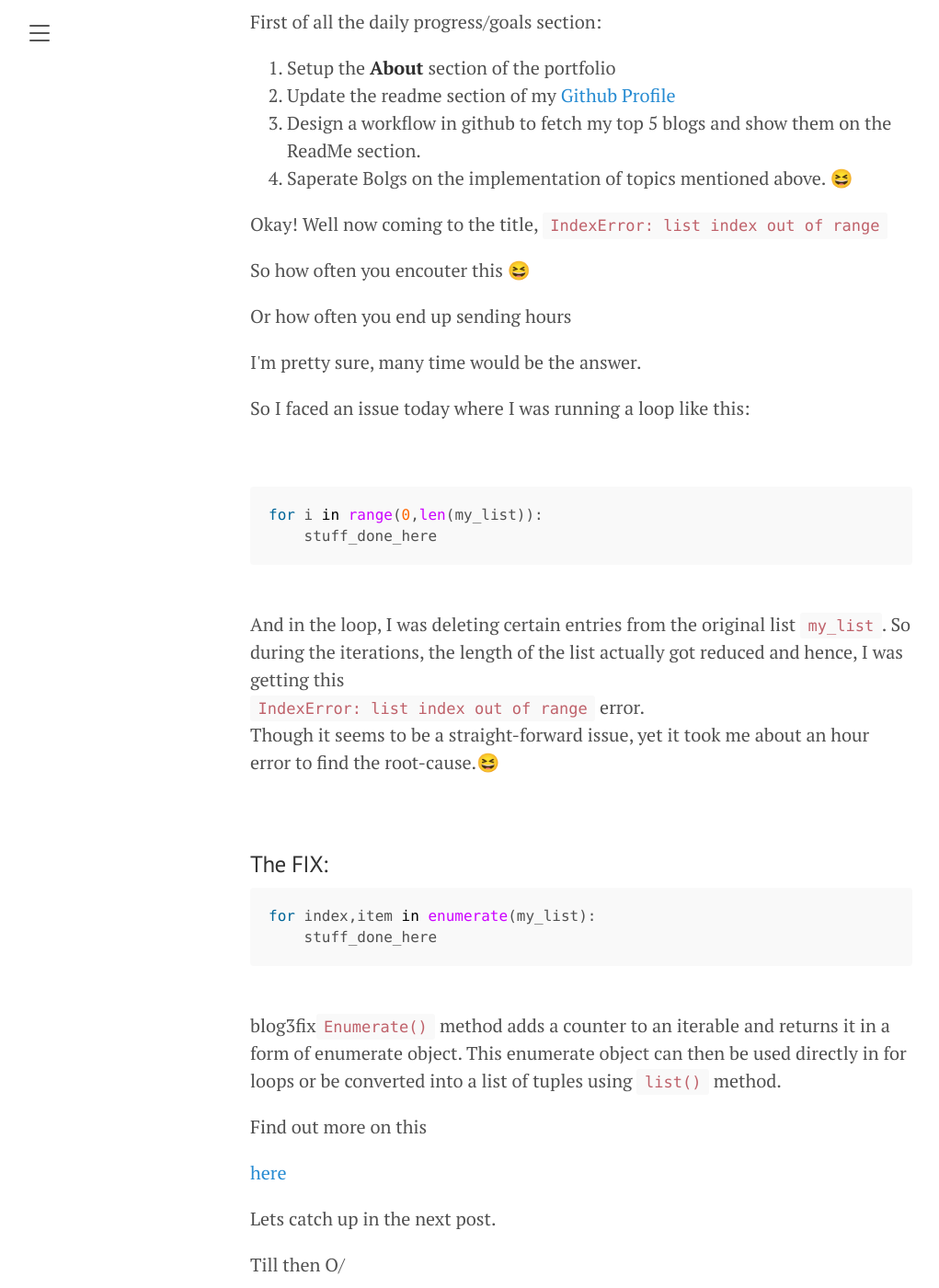
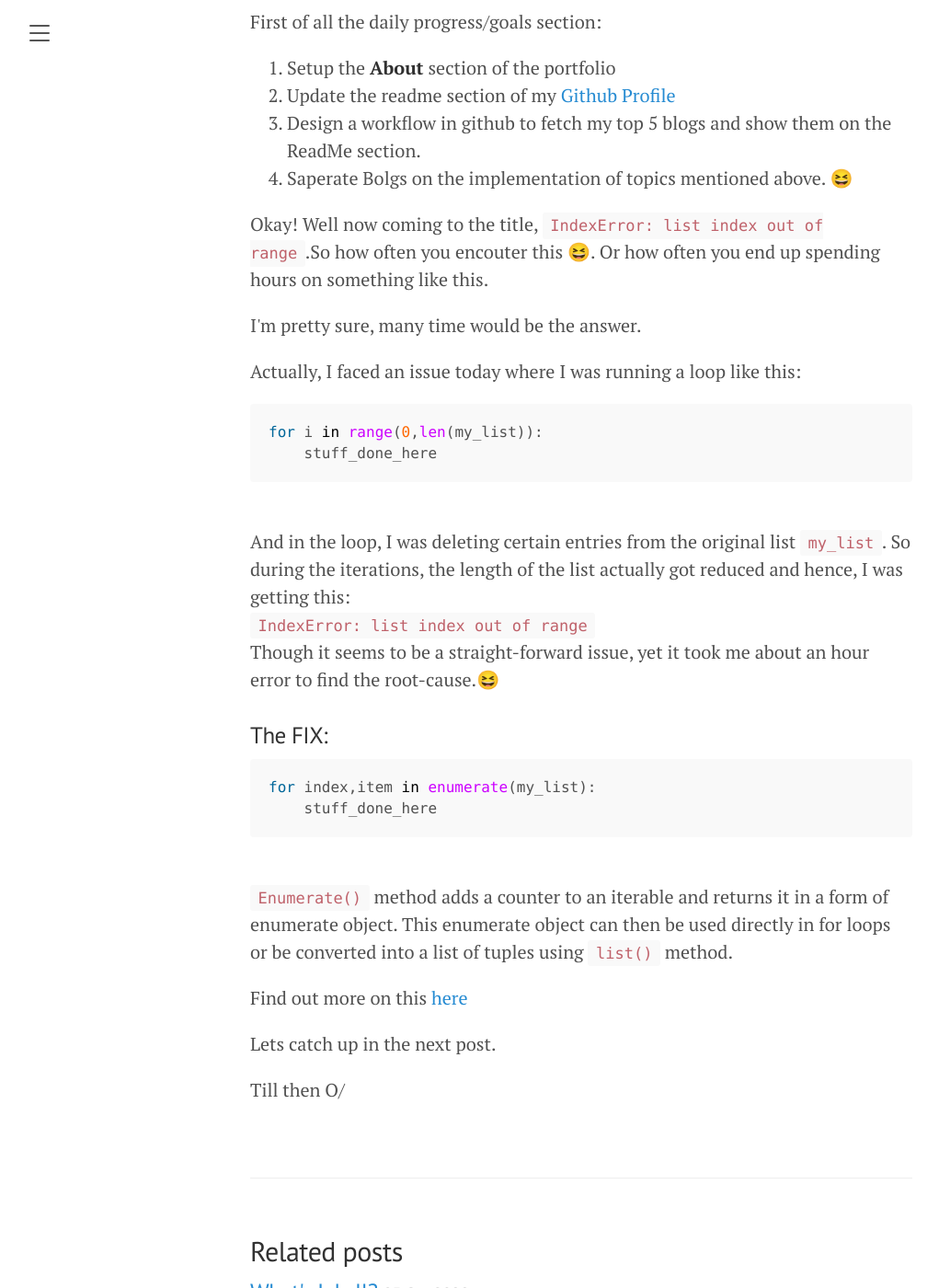
Before and after one commit to IshaanBhatnagar25/IshaanBhatnagar25.github.io, a Jekyll site: the page built from _posts/2020-10-08-ListIndexOutOfRange.md, in a window 1280 px wide and 1400 px high, scrolled down 499 px. Shown: the whole window at 92% size, without its empty margins (8-1029 px from the left). Built offline with Jekyll 4.4.1, drawn with Linux system fonts in a browser that asks for light colours; nearby versions of some CDN libraries.

Commit message:
blog3Fix3

````diff
--- a/_posts/2020-10-08-ListIndexOutOfRange.md
+++ b/_posts/2020-10-08-ListIndexOutOfRange.md
@@ -22,20 +22,18 @@ First of all the daily progress/goals section:
 </ol>
 </p>
 
-<p>Okay! Well now coming to the title, <code>IndexError: list index out of range</code></p>
-<p>So how often you encouter this 😆</p>
-<p>Or how often you end up sending hours</p>
+<p>Okay! Well now coming to the title, <code>IndexError: list index out of range</code>.So how often you encouter this 😆. Or how often you end up spending hours on something like this.</p>
 
 <p>I'm pretty sure, many time would be the answer.</p>
 
-<p>So I faced an issue today where I was running a loop like this:</p><br>
+<p>Actually, I faced an issue today where I was running a loop like this:</p>
 
 ```python
 for i in range(0,len(my_list)):
     stuff_done_here
 ```
 
-<p><br>And in the loop, I was deleting certain entries from the original list <code>my_list</code>. So during the iterations, the length of the list actually got reduced and hence, I was getting this <br><code>IndexError: list index out of range</code> error.<br> Though it seems to be a straight-forward issue, yet it took me about an hour error to find the root-cause.😆</p><br>
+<p><br>And in the loop, I was deleting certain entries from the original list <code>my_list</code>. So during the iterations, the length of the list actually got reduced and hence, I was getting this: <br><code>IndexError: list index out of range</code><br> Though it seems to be a straight-forward issue, yet it took me about an hour error to find the root-cause.😆</p>
 
 ### The FIX:<br>
 
@@ -44,9 +42,9 @@ for index,item in enumerate(my_list):
     stuff_done_here
 ```
 
-<p><br>blog3fix<code>Enumerate()</code> method adds a counter to an iterable and returns it in a form of enumerate object. This enumerate object can then be used directly in for loops or be converted into a list of tuples using <code>list()</code> method.</p>
+<p><br><code>Enumerate()</code> method adds a counter to an iterable and returns it in a form of enumerate object. This enumerate object can then be used directly in for loops or be converted into a list of tuples using <code>list()</code> method.</p>
 
-<p>Find out more on this </p>[here](https://www.geeksforgeeks.org/enumerate-in-python/)
+<p>Find out more on this <a href="https://www.geeksforgeeks.org/enumerate-in-python/">here</a></p>
 
 <p>Lets catch up in the next post.</p>
 <p>Till then O/</p>
````
